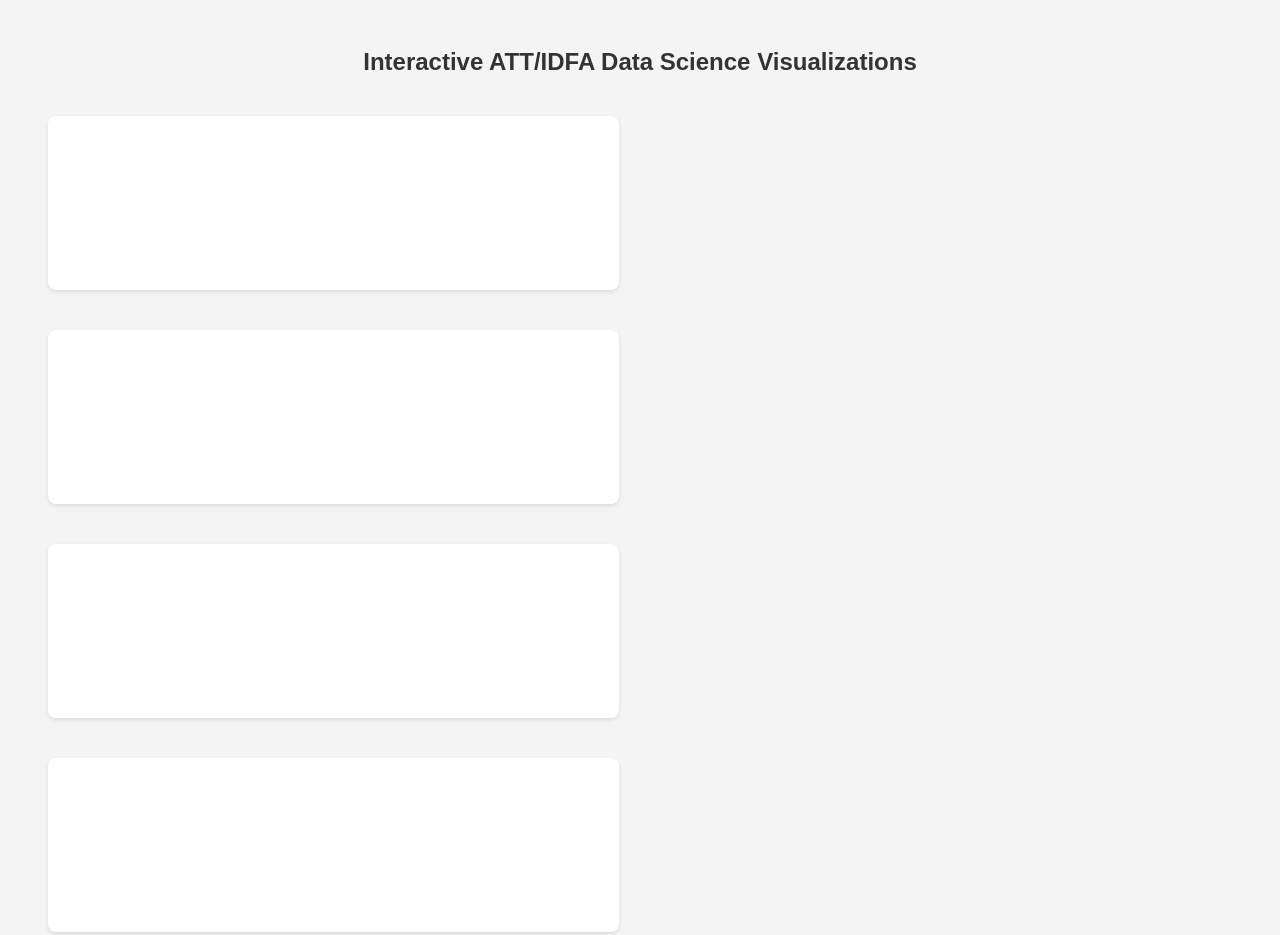
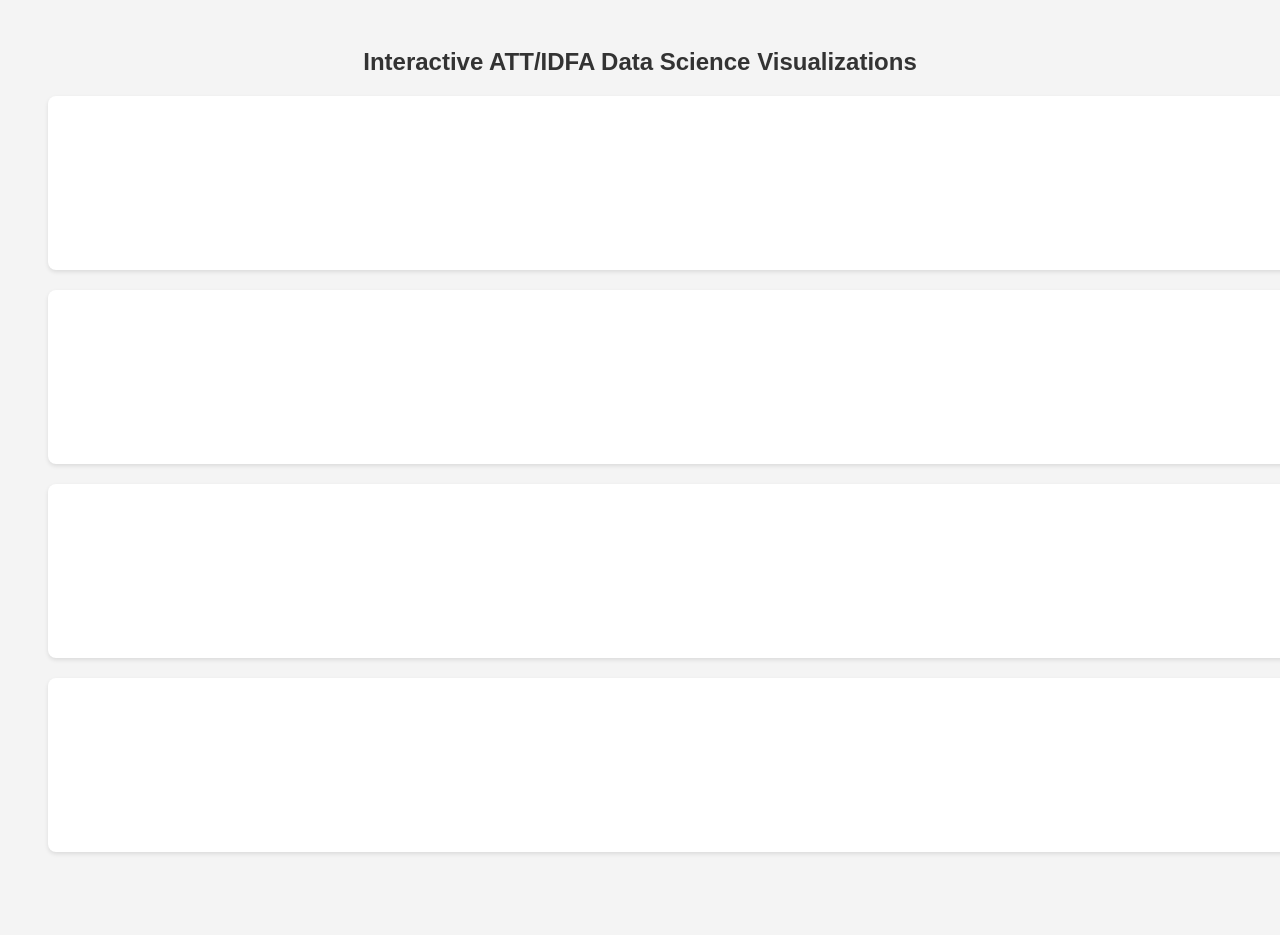
Before and after one commit to aibotnpaic/interactivecharts, a plain HTML site: page index.html in a window 1280 px wide. After the commit the page ends 900 px from the top, so only its background shows below. Drawn offline with nearby package versions, Linux system fonts and the light colour scheme; some packages are replaced by stand-ins of ours; a script that the page names is missing.

Commit message:
Add files via upload

```diff
--- a/index.html
+++ b/index.html
@@ -1,10 +1,10 @@
-
 
 <!DOCTYPE html>
+
 <html lang="en">
 <head>
-  <meta charset="UTF-8">
-  <meta name="viewport" content="width=device-width, initial-scale=1.0">
+<meta charset="utf-8"/>
+<meta content="width=device-width, initial-scale=1.0" name="viewport"/>
 <title>Interactive ATT/IDFA Data Science Visualizations</title>
 <script src="https://cdn.jsdelivr.net/npm/chart.js@4.4.3/dist/chart.umd.min.js"></script>
 <script src="https://cdn.jsdelivr.net/npm/chartjs-plugin-zoom@2.0.1/dist/chartjs-plugin-zoom.min.js"></script>
@@ -17,19 +17,18 @@
 </head>
 <body>
 <h2>Interactive ATT/IDFA Data Science Visualizations</h2>
-  <div class="chart-container">
+<div class="chart-container" style="display: block; width: 100%; height: auto; margin-bottom: 20px;">
 <canvas id="predictiveChart"></canvas>
 </div>
-  <div class="chart-container">
+<div class="chart-container" style="display: block; width: 100%; height: auto; margin-bottom: 20px;">
 <canvas id="measurementChart"></canvas>
 </div>
-  <div class="chart-container">
+<div class="chart-container" style="display: block; width: 100%; height: auto; margin-bottom: 20px;">
 <canvas id="mlChart"></canvas>
 </div>
-  <div class="chart-container">
+<div class="chart-container" style="display: block; width: 100%; height: auto; margin-bottom: 20px;">
 <canvas id="mcpChart"></canvas>
 </div>
-
 <script>
     // Register zoom plugin
     Chart.register(ChartZoom);
```
Lines whose indentation alone changed are shown as unchanged.
